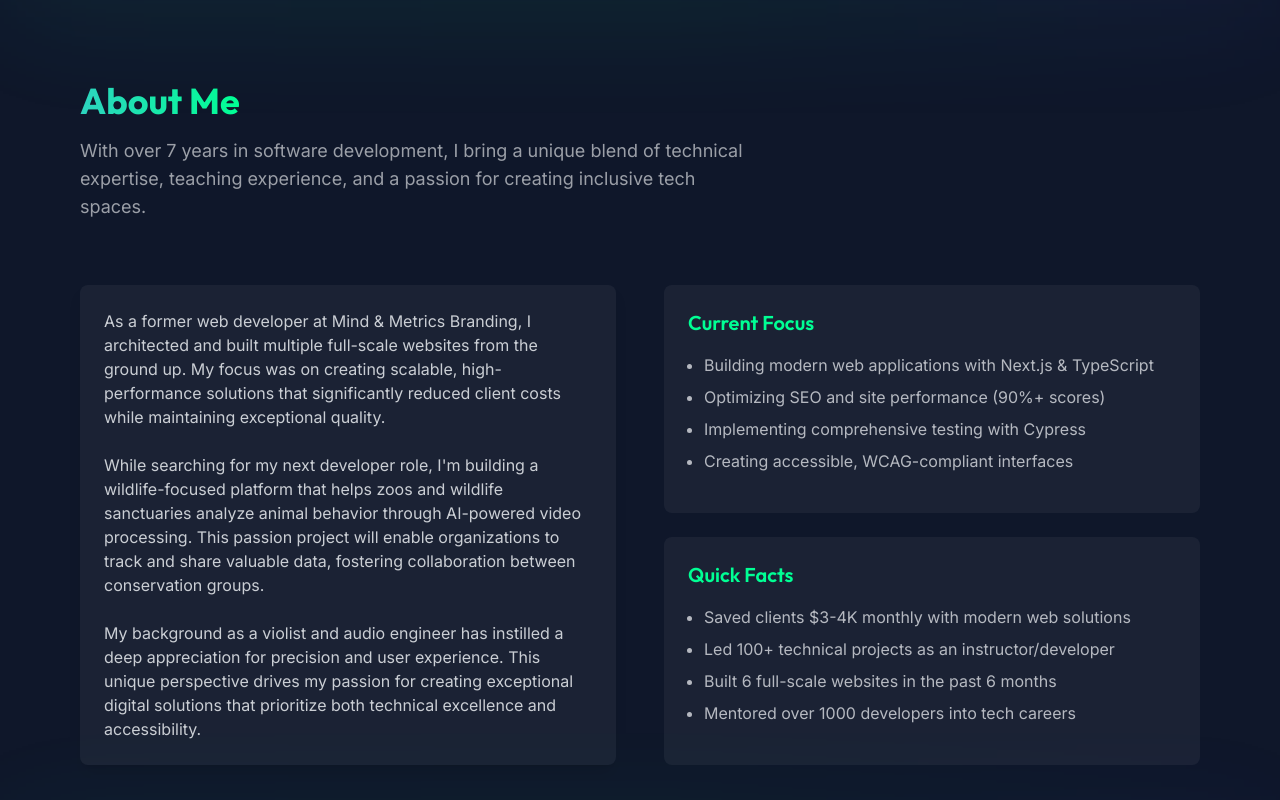
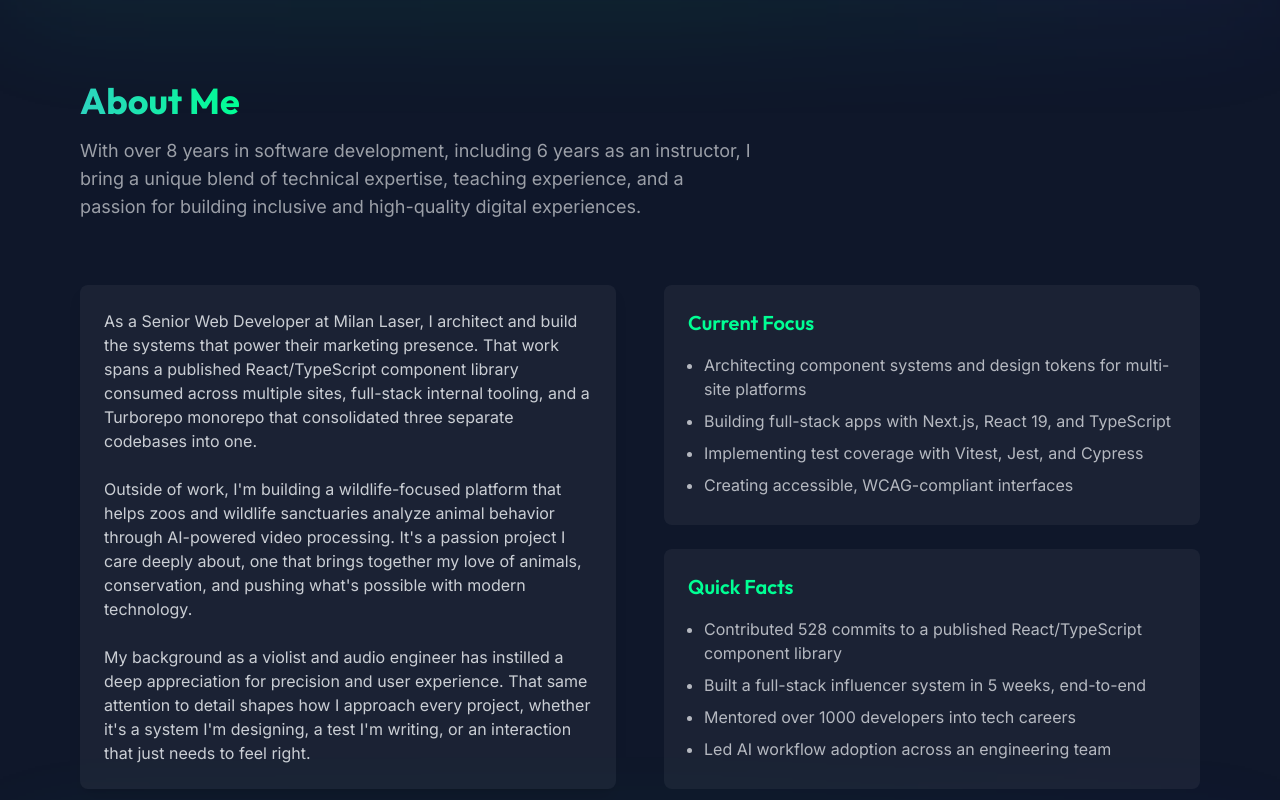
Before and after one commit to Kalikoze/personal-portfolio, a Next.js app: page / in a window 1280 px wide. Shown: the part 820-1620 px from the top of the page. Built offline with nearby package versions, Linux system fonts and the light colour scheme.

Commit message:
Update about section copy to reflect current role and experience

```diff
--- a/app/components/sections/About/About.tsx
+++ b/app/components/sections/About/About.tsx
@@ -10,8 +10,7 @@ export default function About() {
     <Section
       id="about"
       title="About Me"
-      description="With over 7 years in software development, I bring a unique blend of technical expertise,
-                  teaching experience, and a passion for creating inclusive tech spaces."
+      description="With over 8 years in software development, including 6 years as an instructor, I bring a unique blend of technical expertise, teaching experience, and a passion for building inclusive and high-quality digital experiences."
       dataCy="about-section"
     >
       <div className="grid md:grid-cols-2 gap-12 items-start">
--- a/app/data/about.ts
+++ b/app/data/about.ts
@@ -1,27 +1,25 @@
 export const currentFocusItems = [
-  'Building modern web applications with Next.js & TypeScript',
-  'Optimizing SEO and site performance (90%+ scores)',
-  'Implementing comprehensive testing with Cypress',
+  'Architecting component systems and design tokens for multi-site platforms',
+  'Building full-stack apps with Next.js, React 19, and TypeScript',
+  'Implementing test coverage with Vitest, Jest, and Cypress',
   'Creating accessible, WCAG-compliant interfaces'
 ] as const;
 
 export const quickFactsItems = [
-  'Saved clients $3-4K monthly with modern web solutions',
-  'Led 100+ technical projects as an instructor/developer',
-  'Built 6 full-scale websites in the past 6 months',
-  'Mentored over 1000 developers into tech careers'
+  'Contributed 528 commits to a published React/TypeScript component library',
+  'Built a full-stack influencer system in 5 weeks, end-to-end',
+  'Mentored over 1000 developers into tech careers',
+  'Led AI workflow adoption across an engineering team'
 ] as const;
 
 export const aboutParagraphs = [
-  `As a former web developer at Mind & Metrics Branding, I architected
-   and built multiple full-scale websites from the ground up. My focus was on creating
-   scalable, high-performance solutions that significantly reduced client costs while maintaining
-   exceptional quality.`,
-  `While searching for my next developer role, I'm building a wildlife-focused platform
-   that helps zoos and wildlife sanctuaries analyze animal behavior through AI-powered video processing.
-   This passion project will enable organizations to track and share valuable data, fostering
-   collaboration between conservation groups.`,
-  `My background as a violist and audio engineer has instilled a deep appreciation for
-   precision and user experience. This unique perspective drives my passion for creating
-   exceptional digital solutions that prioritize both technical excellence and accessibility.`
+  `As a Senior Web Developer at Milan Laser, I architect and build the systems that power their marketing presence. That work spans a published React/TypeScript component library consumed across multiple sites, full-stack internal tooling, and a Turborepo monorepo that consolidated three separate codebases into one.`,
+ `Outside of work, I'm building a wildlife-focused platform that helps zoos and
+  wildlife sanctuaries analyze animal behavior through AI-powered video processing.
+  It's a passion project I care deeply about, one that brings together my love of
+  animals, conservation, and pushing what's possible with modern technology.`,
+ `My background as a violist and audio engineer has instilled a deep appreciation for
+   precision and user experience. That same attention to detail shapes how I approach
+   every project, whether it's a system I'm designing, a test I'm writing, or an
+   interaction that just needs to feel right.`
 ] as const;
```
